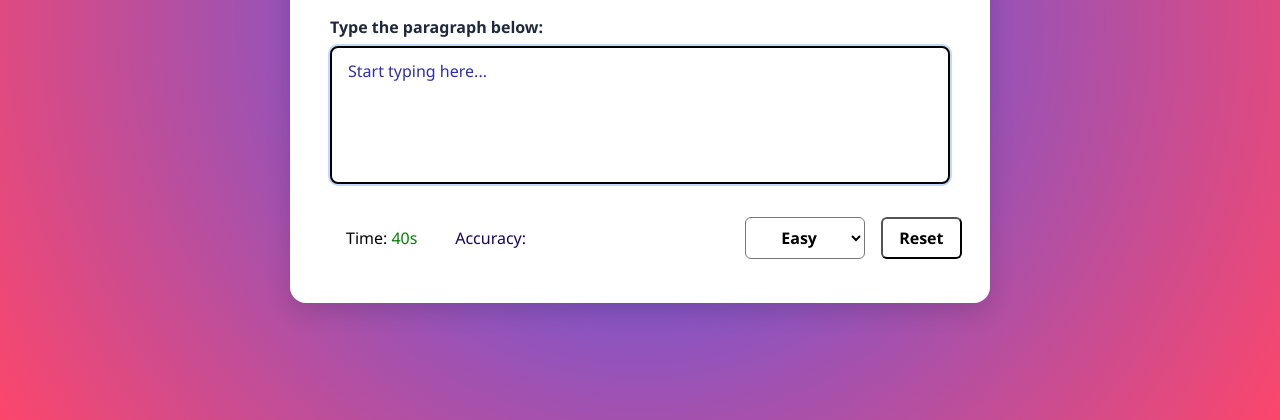
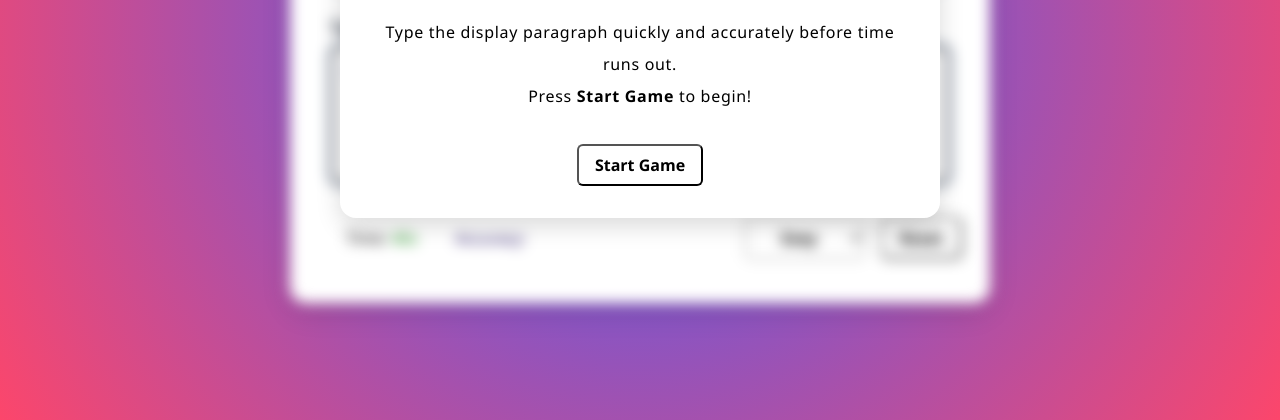
Before and after one commit to RajanCP/NOL-002-TS-Game, a website built with Vite: page index.html in a window 1280 px wide. Shown: the part 380-800 px from the top of the page. Built offline with nearby package versions, Linux system fonts and the light colour scheme.

Commit message:
Add: Modal start screen to improve UX in external ts file with brief introduction to game

```diff
--- a/index.html
+++ b/index.html
@@ -7,7 +7,12 @@
     <title>SpeedTyper</title>
   </head>
   <body>
-    <div class="typing-game">
+    <div id="start-screen" class="typing-game__start-screen">
+      <h1 class="typing-game__title">Welcome to SpeedTyper!</h1>
+      <p class="typing-game__instructions">Type the display paragraph quickly and accurately before time runs out. <br>Press <strong>Start Game</strong> to begin!</p>
+      <button id="start-button" class="typing-game__button">Start Game</button>
+    </div>
+    <div id ="game-container" class="typing-game typing-game--blurred">
       <h1 class="typing-game__title">SpeedTyper</h1>
       <div id="paragraph-display" class="typing-game__paragraph"></div>
       <label for="paragraph-input" class="typing-game__label"> Type the paragraph below: </label>
--- a/src/main.ts
+++ b/src/main.ts
@@ -1,4 +1,5 @@
 import "./style.scss";
+import { setupStartScreen } from "./startscreen";
 import { easySentences, mediumSentences, hardSentences } from "./sentences";
 
 
@@ -7,7 +8,7 @@ const inputParagraph = document.querySelector("#paragraph-input") as HTMLTextAre
 const newParaBtn = document.querySelector("#new-paragraph") as HTMLButtonElement;
 const difficultySelect = document.querySelector("#difficulty-select") as HTMLSelectElement;
 
-
+setupStartScreen(initGame);
 
 let currentSentence = "";
 let correctCount = 0;
--- /dev/null
+++ b/src/startscreen.ts
@@ -0,0 +1,11 @@
+export function setupStartScreen(startCallback: () => void) {
+  const startScreen = document.querySelector("#start-screen") as HTMLDivElement;
+  const gameContainer = document.querySelector("#game-container") as HTMLDivElement;
+  const startButton = document.querySelector("#start-button") as HTMLButtonElement;
+
+  startButton.addEventListener("click", () => {
+    startScreen.style.display = "none";
+    gameContainer.classList.remove("typing-game--blurred");
+    startCallback();
+  });
+}
--- a/src/style.scss
+++ b/src/style.scss
@@ -15,6 +15,35 @@ body {
   justify-content: center;
   align-items: center;
   min-height: 100vh;
+}
+
+.typing-game__start-screen {
+  position: absolute;
+  top: 50%;
+  left: 50%;
+  transform: translate(-50%, -50%);
+  background: #ffffff;
+  border-radius: 1rem;
+  box-shadow: 0 8px 24px rgba(0, 0, 0, 0.15);
+  padding: 2rem 2.5rem;
+  max-width: 600px;
+  width: 90%;
+  text-align: center;
+  z-index: 1000;
+
+  .typing-game__instructions {
+  font-size: 1rem;
+  margin: 1.25rem 0 2rem 0;
+  line-height: 2;
+  text-align: center;
+  letter-spacing: 0.7px;
+  }
+}
+
+.typing-game--blurred {
+  filter: blur(7px);
+  pointer-events: none;
+  user-select: none;
 }
 
 .typing-game {
```
